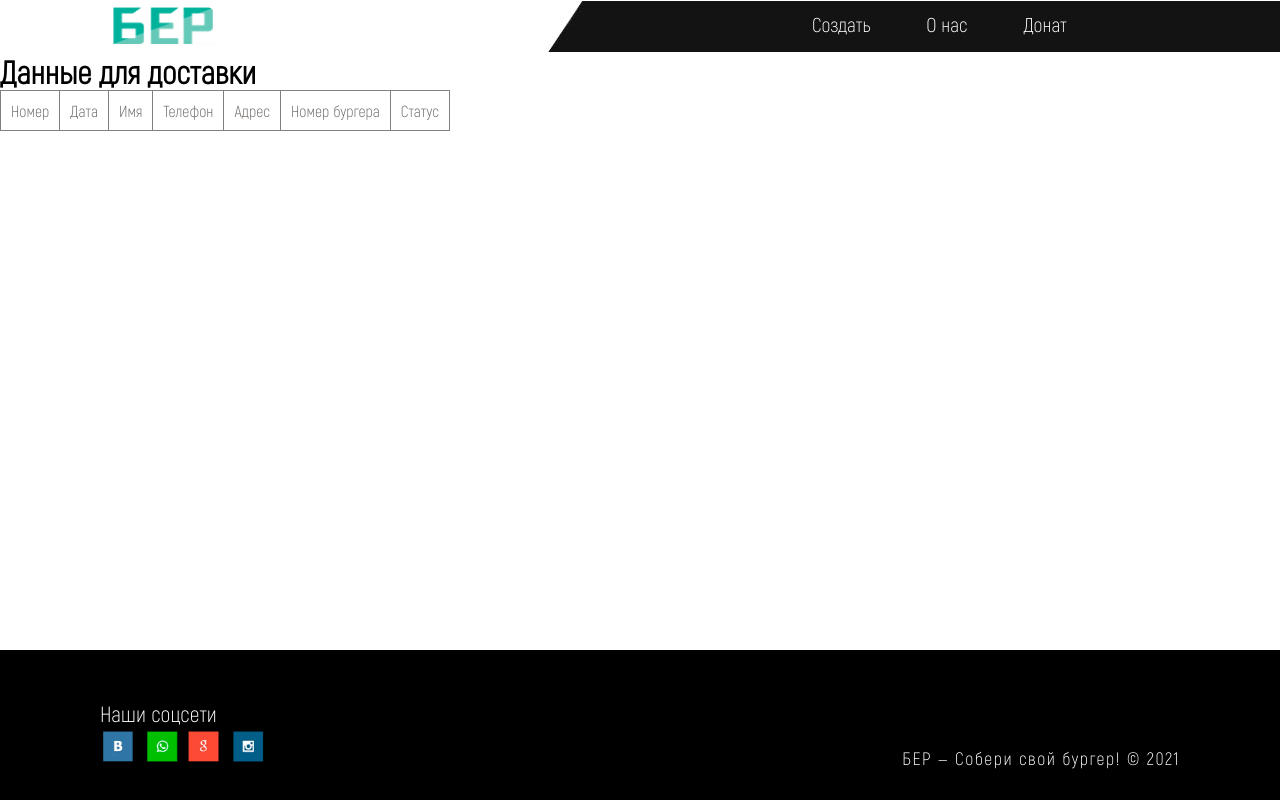
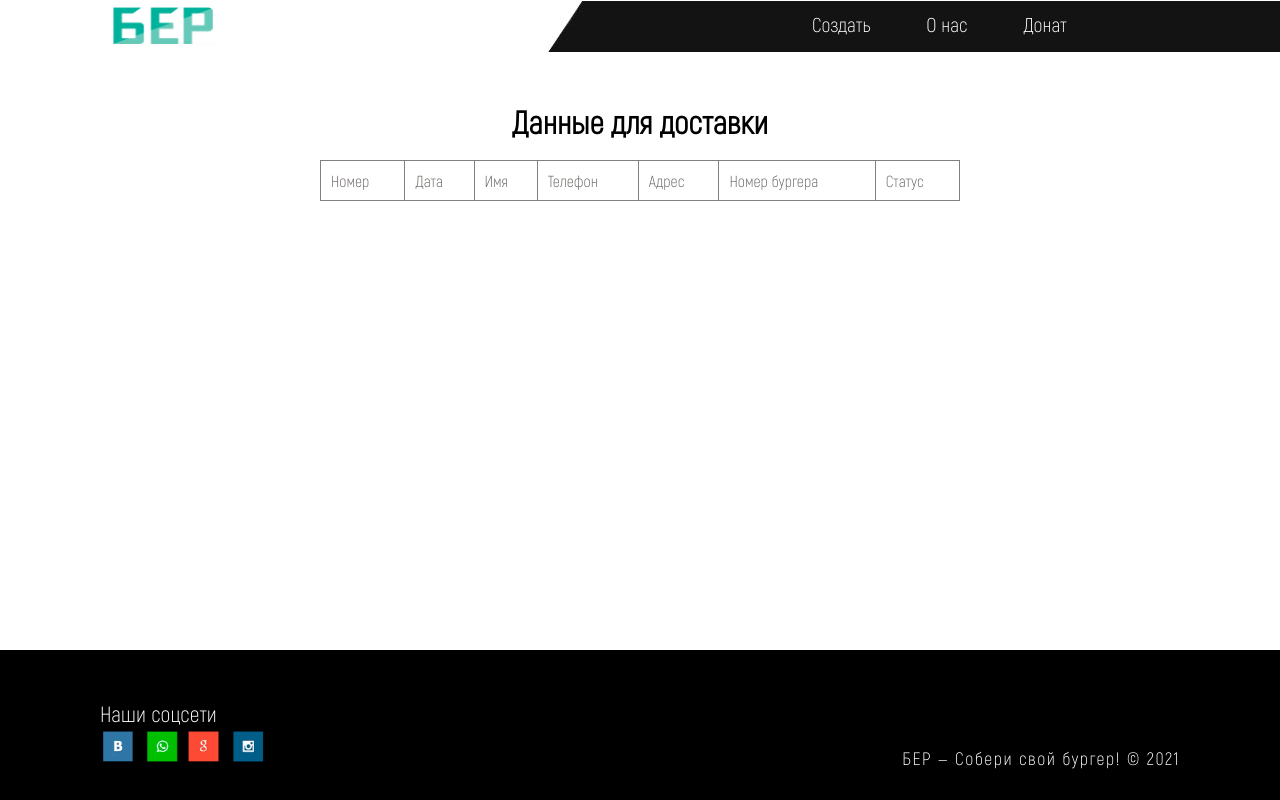
Before and after one commit to Sa1nt-Vlad/pyramid_based_ber2, a Python web app: template pyramid_based_ber/templates/order_list.jinja2 in a window 1280 px wide. Run offline with Jinja, Linux system fonts and the light colour scheme; the template is opened without the code that fills it, so the values that code supplies are empty.

Commit message:
Изменены стили для таблиц

```diff
--- a/pyramid_based_ber/static/css/index.css
+++ b/pyramid_based_ber/static/css/index.css
@@ -8,7 +8,8 @@ body {
 	min-height: 100vh;
 	background-color: white;
 	width: 100%;
-	position: relative;
+	display: flex;
+	flex-direction: column;
 }
 
 header {
@@ -47,9 +48,7 @@ header .wrapper li > a:hover {
 }
 
 footer {
-	position: absolute;
-	left: 0;
-	bottom: 0;
+	margin-top: auto;
 	width: 100%;
 	height: 150px;
 	background-color: #000;
--- a/pyramid_based_ber/static/css/table.css
+++ b/pyramid_based_ber/static/css/table.css
@@ -2,7 +2,17 @@ table {
   font-family: "Lucida Sans Unicode", "Lucida Grande", Sans-Serif;
   border-collapse: collapse;
   color: #686461;
+  margin: 0 auto 50px auto;
+  width: 50%;
 }
+
+h1 {
+  text-align: center;
+  margin-top: 50px;
+  margin-bottom: 20px;
+}
+
+/*
 caption {
   padding: 10px;
   color: white;
@@ -10,7 +20,7 @@ caption {
   font-size: 18px;
   text-align: left;
   font-weight: bold;
-}
+} */
 th {
   border-bottom: 3px solid #B9B29F;
   padding: 10px;
--- a/pyramid_based_ber/templates/order_list.jinja2
+++ b/pyramid_based_ber/templates/order_list.jinja2
@@ -30,7 +30,7 @@
           </form>
         </td>
         {% else %}
-          <td bgcolor="#8fbc8f"> Выполнен </td>
+        <td bgcolor="#8fbc8f">Выполнен</td>
         {% endif %}
       </tr>
         {% endfor %}
```
Lines whose indentation alone changed are shown as unchanged.
